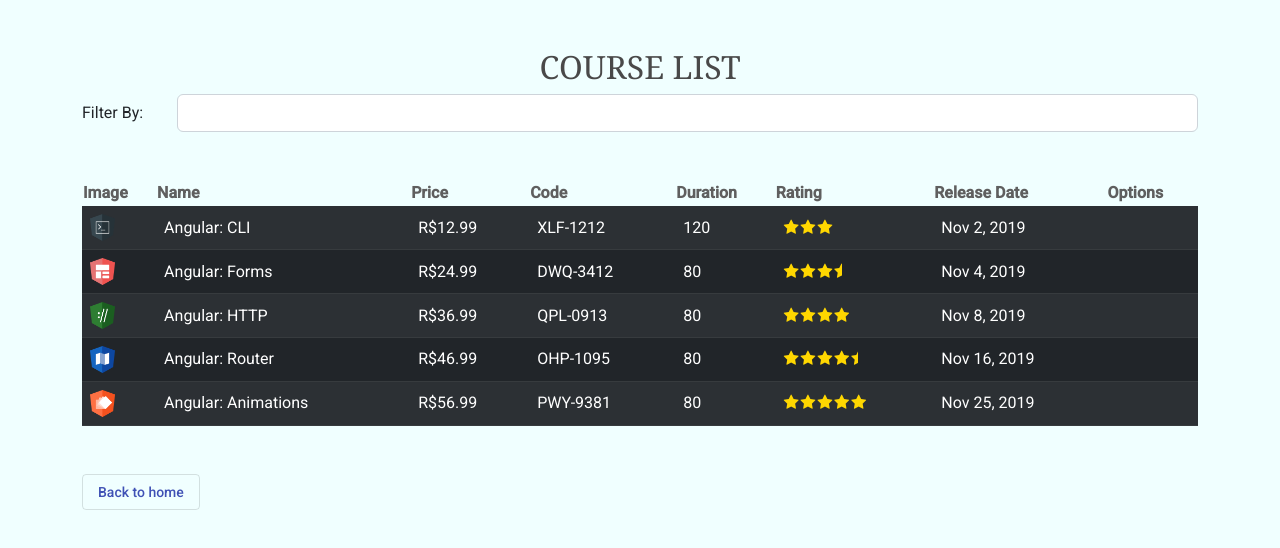
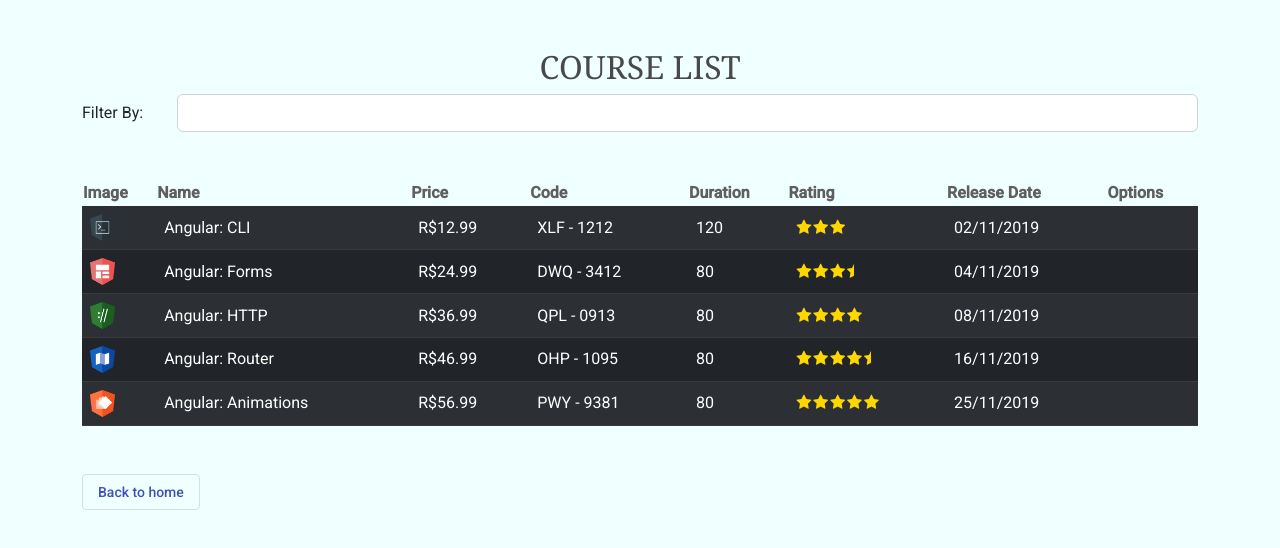
Before and after one commit to DaniloTeixeira/angular-reforcando-a-base, an Angular app: page /courses in a window 1280 px wide. Shown: the top 548 px of the page. Built offline with nearby package versions, Linux system fonts and the light colour scheme.

Commit message:
Criando um pipe para o code

```diff
--- a/src/app/app.module.ts
+++ b/src/app/app.module.ts
@@ -9,6 +9,7 @@
 import { CourseListComponent } from './core/course/pages/course-list';
 import { StarComponent } from './core/components/star';
 import { FormsModule } from '@angular/forms';
+import { TransformCodePipe } from './core/pipes/transform-code.pipe';
 
 @NgModule({
   declarations: [
@@ -16,6 +17,7 @@
     HomeComponent,
     CourseListComponent,
     StarComponent,
+    TransformCodePipe,
   ],
   imports: [
     BrowserModule,
--- a/src/app/core/course/data/course.ts
+++ b/src/app/core/course/data/course.ts
@@ -8,7 +8,7 @@
     description:
       'Neste curso, os alunos irão obter um grande conhecimento nos principais recursos do CLI.',
     duration: 120,
-    code: 'XLF-1212',
+    code: 'XLF/1212',
     rating: 3,
     price: 12.99,
     imageUrl: '/assets/images/cli.png',
@@ -20,7 +20,7 @@
     description:
       'Neste curso, os alunos irão obter um conhecimento aprofundado sobre os recursos disponíveis no módulo de Forms.',
     duration: 80,
-    code: 'DWQ-3412',
+    code: 'DWQ/3412',
     rating: 3.5,
     price: 24.99,
     imageUrl: '/assets/images/forms.png',
@@ -32,7 +32,7 @@
     description:
       'Neste curso, os alunos irão obter um conhecimento aprofundado sobre os recursos disponíveis no módulo de HTTP.',
     duration: 80,
-    code: 'QPL-0913',
+    code: 'QPL/0913',
     rating: 4.0,
     price: 36.99,
     imageUrl: '/assets/images/http.png',
@@ -44,7 +44,7 @@
     description:
       'Neste curso, os alunos irão obter um conhecimento aprofundado sobre os recursos disponíveis no módulo de Router.',
     duration: 80,
-    code: 'OHP-1095',
+    code: 'OHP/1095',
     rating: 4.5,
     price: 46.99,
     imageUrl: '/assets/images/router.png',
@@ -56,7 +56,7 @@
     description:
       'Neste curso, os alunos irão obter um conhecimento aprofundado sobre os recursos disponíveis sobre Animation.',
     duration: 80,
-    code: 'PWY-9381',
+    code: 'PWY/9381',
     rating: 5,
     price: 56.99,
     imageUrl: '/assets/images/animations.png',
--- a/src/app/core/course/pages/course-list/course-list.component.html
+++ b/src/app/core/course/pages/course-list/course-list.component.html
@@ -27,12 +27,12 @@
         </td>
         <td>{{ course.name }}</td>
         <td>{{ course.price | currency: "BRL" }}</td>
-        <td>{{ course.code }}</td>
+        <td>{{ course.code | transformCode }}</td>
         <td>{{ course.duration }}</td>
         <td>
           <app-star [rating]="course.rating"></app-star>
         </td>
-        <td>{{ course.releaseDate | date }}</td>
+        <td>{{ course.releaseDate | date: "dd/MM/yyyy" }}</td>
         <td></td>
       </tr>
     </tbody>
--- a/src/app/core/course/pages/course-list/course-list.component.ts
+++ b/src/app/core/course/pages/course-list/course-list.component.ts
@@ -24,10 +24,7 @@
     this._filterBy = value;
 
     this.filteredCourses = this.courses.filter(
-      (c) =>
-        c.name
-          .toLocaleLowerCase()
-          .indexOf(this._filterBy!.toLocaleLowerCase()) > -1
+      (c) => c.name.toLowerCase().indexOf(this._filterBy!.toLowerCase()) > -1
     );
   }
 
--- /dev/null
+++ b/src/app/core/pipes/index.ts
@@ -0,0 +1 @@
+export * from './transform-code.pipe';
--- /dev/null
+++ b/src/app/core/pipes/transform-code.pipe.ts
@@ -0,0 +1,10 @@
+import { Pipe, PipeTransform } from '@angular/core';
+
+@Pipe({
+  name: 'transformCode',
+})
+export class TransformCodePipe implements PipeTransform {
+  transform(code: string): string {
+    return code.replace('/', ' - ');
+  }
+}
```
Also changed, not shown: 1 other file (tests, documents, lock files or other folders).
